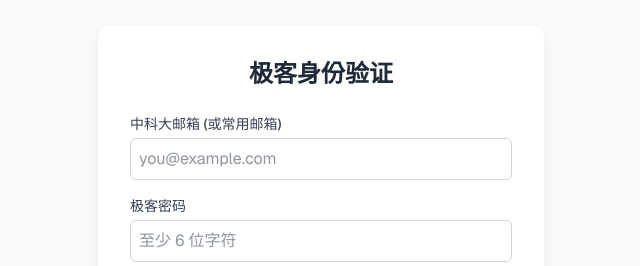
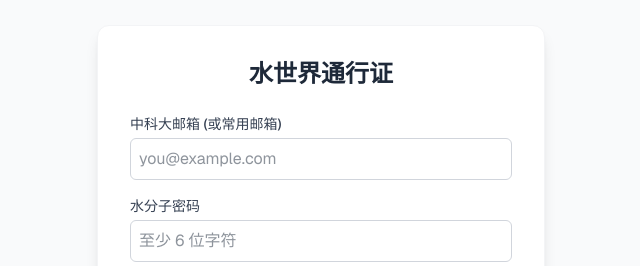
Before and after one commit to prompt-community/prompt-community, a Next.js app: page /login in a window 1280 px wide. Shown: the part 204-470 px from the top of the page, without its empty margins (319-959 px from the left). Built offline with nearby package versions, Linux system fonts and the light colour scheme; no server answers.

Commit message:
修改文案

```diff
--- a/src/app/login/page.tsx
+++ b/src/app/login/page.tsx
@@ -44,7 +44,7 @@ export default function LoginPage() {
   return (
     <main className="flex min-h-screen items-center justify-center bg-gray-50 p-4 font-sans">
       <div className="w-full max-w-md bg-white p-8 rounded-xl shadow-lg border border-gray-100">
-        <h1 className="text-2xl font-bold mb-6 text-center text-gray-800">极客身份验证</h1>
+        <h1 className="text-2xl font-bold mb-6 text-center text-gray-800">水世界通行证</h1>
 
         <form className="space-y-4">
           <div>
@@ -61,7 +61,7 @@ export default function LoginPage() {
           </div>
 
           <div>
-            <label className="block text-sm font-medium text-gray-700 mb-1">极客密码</label>
+            <label className="block text-sm font-medium text-gray-700 mb-1">水分子密码</label>
             <input
               type="password"
               value={password}
--- a/src/app/page.tsx
+++ b/src/app/page.tsx
@@ -46,8 +46,8 @@ export default async function Home() {
             {prompts.map((prompt) => {
               // 提取嵌套的 profile 数据
               const profile = prompt.profiles as { username: string; avatar_url: string } | null
-              // 如果有用户名就用用户名，否则显示“匿名极客”，并且取名字的首字母作为头像占位符
-              const authorName = profile?.username || '匿名极客'
+              // 如果有用户名就用用户名，否则显示“匿名水分子”，并且取名字的首字母作为头像占位符
+              const authorName = profile?.username || '匿名水分子'
               const initial = authorName.charAt(0).toUpperCase()
 
               return (
@@ -62,7 +62,7 @@ export default async function Home() {
                   </div>
 
                   <p className="text-gray-600 text-sm mb-5 flex-grow line-clamp-3 leading-relaxed">
-                    {prompt.description || "这位极客很懒，没有写任何描述..."}
+                    {prompt.description || "这位水分子很懒，没有写任何描述..."}
                   </p>
 
                   <div className="flex items-center justify-between border-t border-gray-100 pt-4 mt-auto">
@@ -86,7 +86,7 @@ export default async function Home() {
             })}
           </div>
         ) : (
-          /* 极客风的空状态 (Empty State) */
+          /* 水分子风的空状态 (Empty State) */
           <div className="text-center py-24 bg-white border-2 border-dashed border-gray-200 rounded-2xl flex flex-col items-center justify-center">
             <span className="text-4xl mb-4">📭</span>
             <p className="text-gray-500 mb-6 text-lg font-medium">大厅空空如也，亟待硬核内容注入！</p>
--- a/src/app/publish/page.tsx
+++ b/src/app/publish/page.tsx
@@ -61,7 +61,7 @@ export default function PublishPage() {
         }])
 
       if (versionError) {
-        // 极客容错：如果版本表插入失败，尝试回滚（删除主表）
+        // 水分子容错：如果版本表插入失败，尝试回滚（删除主表）
         await supabase.from('prompts').delete().eq('id', promptData.id)
         throw versionError
       }
@@ -84,7 +84,7 @@ export default function PublishPage() {
     <main className="min-h-screen bg-gray-50 py-12 font-sans">
       <div className="max-w-3xl mx-auto px-4">
         <h1 className="text-3xl font-extrabold text-gray-900 mb-8">
-          ➕ 发布你的极客 Prompt
+          ➕ 发布你的水分子 Prompt
         </h1>
 
         <form onSubmit={handleSubmit} className="bg-white p-8 rounded-xl shadow-sm border border-gray-200 space-y-6">
--- a/src/components/Navbar.tsx
+++ b/src/components/Navbar.tsx
@@ -12,7 +12,7 @@ export default function Navbar() {
       <div className="max-w-6xl mx-auto px-4 py-4 flex justify-between items-center">
         {/* Logo 区 */}
         <Link href="/" className="text-xl font-bold text-gray-900 tracking-tight flex items-center gap-2">
-          🚀 <span className="hidden sm:inline">极客 Prompt 社区</span>
+          🚀 <span className="hidden sm:inline">水分子 Prompt 社区</span>
           <span className="sm:hidden">Prompt 社区</span> {/* 移动端精简名称 */}
         </Link>
 
```
